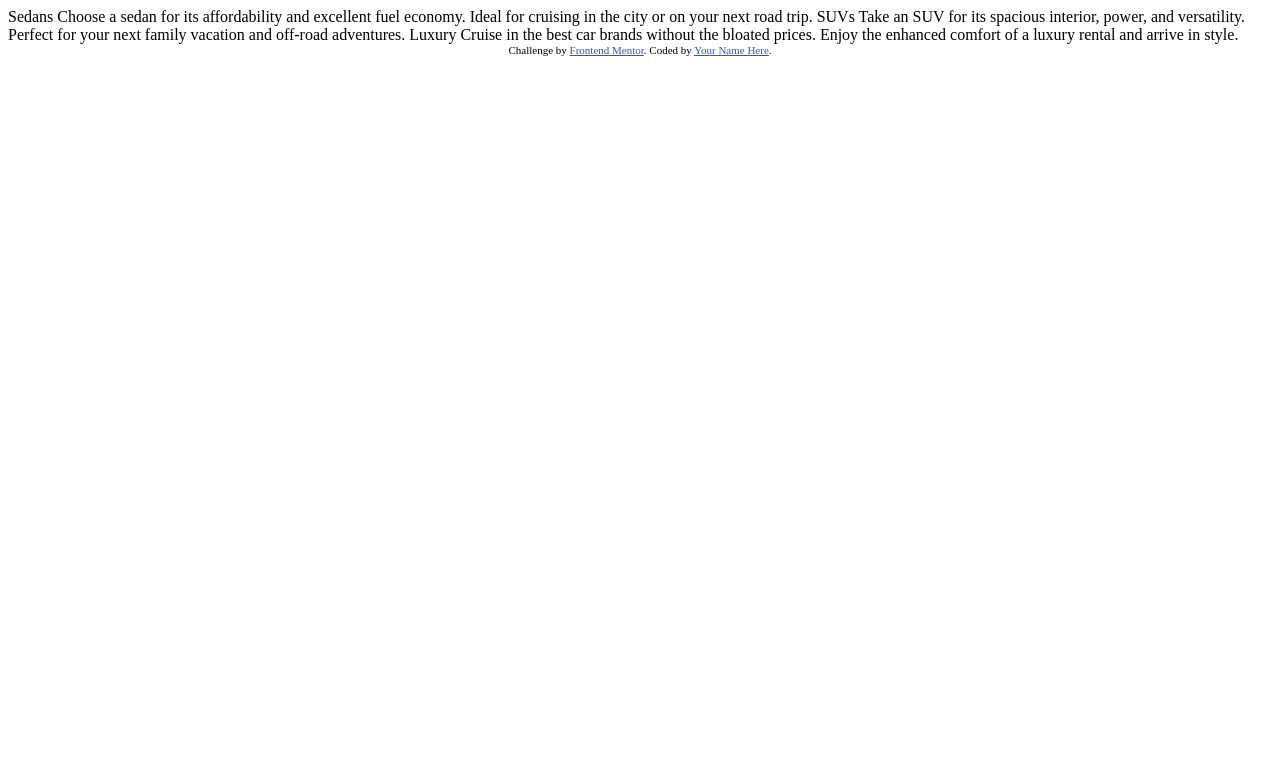
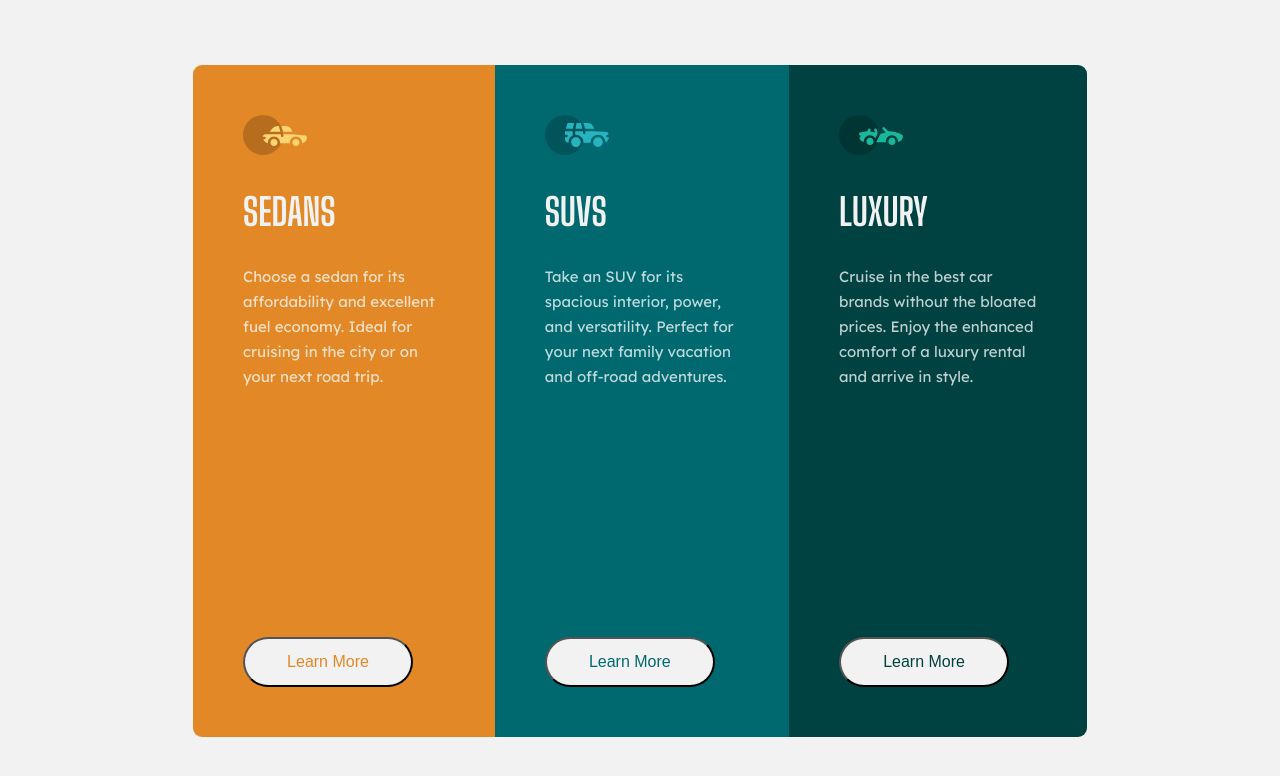
Before and after one commit to osiriscity/FrontendMentor-tree-column, a plain HTML site: page index.html in a window 1280 px wide. Drawn offline with Linux system fonts and the light colour scheme.

Commit message:
First version. To be refactored.

```diff
--- /dev/null
+++ b/assets/_colors.scss
@@ -0,0 +1,6 @@
+$neutral-light-gray: hsl(0, 0%, 95%);
+$neutral-transparent-white: hsla(0, 0%, 100%, 0.75);
+
+$bright-orange: hsl(31, 77%, 52%);
+$dark-cyan: hsl(184, 100%, 22%);
+$very-dark-cyan: hsl(179, 100%, 13%);
--- /dev/null
+++ b/assets/style.scss
@@ -0,0 +1,143 @@
+@use 'colors';
+
+@import url('https://fonts.googleapis.com/css2?family=Lexend+Deca&display=swap');
+@import url('https://fonts.googleapis.com/css2?family=Big+Shoulders+Display:wght@700&display=swap');
+
+*{
+    padding: 0;
+    margin: 0;
+}
+html, body{
+    height: 100%;
+    width: 100%;
+}
+body{
+    background-color: colors.$neutral-light-gray;
+    color: colors.$neutral-transparent-white;
+    font-size: 15px;
+    box-sizing: border-box;
+    .container{
+        display: grid;
+        grid-template-rows: 1fr, 1fr, 1fr;
+        grid-template-columns: 1fr, 1fr, 1fr;
+        background-color: colors.$neutral-light-gray;
+        border: 1px solid colors.$neutral-light-gray;
+        border-radius: 10px;
+        overflow: hidden;
+        min-height: 100%;
+        h2{
+            font-family: 'Big Shoulders Display', cursive;
+            margin: 30px 0;
+            text-transform: uppercase;
+            font-size: 2.5em;
+            color: colors.$neutral-light-gray;
+        }
+        p{
+            font-family: 'Lexend Deca', sans-serif;
+            line-height: 25px;
+        }
+        article{
+            position: relative;
+            padding: 50px;
+            .btn{
+                height: 50px;
+                width: 170px;
+                border-radius: 30px;
+                cursor: pointer;
+                background-color: colors.$neutral-light-gray;
+                font-size: 16px;
+                a{
+                    text-decoration: none;
+                }
+            }
+        }
+        .sedans{
+            background-color: colors.$bright-orange;
+            .btn{
+                &:hover{
+                    background-color: colors.$bright-orange;
+                    border: 2px solid colors.$neutral-light-gray;
+                    a{
+                        color: colors.$neutral-light-gray;
+                    }
+                }
+                a{
+                    color: colors.$bright-orange;
+                }
+            }
+
+        }
+        .suvs{
+            background-color: colors.$dark-cyan;
+            .btn{
+                &:hover{
+                    background-color: colors.$dark-cyan;
+                    border: 2px solid colors.$neutral-light-gray;
+                    a{
+                        color: colors.$neutral-light-gray;
+                    }
+                }
+                a{
+                    color: colors.$dark-cyan;
+                }
+            }
+        }
+        .luxury{
+            background-color: colors.$very-dark-cyan;
+            .btn{
+                &:hover{
+                    background-color: colors.$very-dark-cyan;
+                    border: 2px solid colors.$neutral-light-gray;
+                    a{
+                        color: colors.$neutral-light-gray;
+                    }
+                }
+                a{
+                    color: colors.$very-dark-cyan;
+                }
+            }
+        }
+    }
+}
+
+
+@media screen and (min-width:0px) and (max-width:500px){
+    body{
+        .container{
+            margin: 20% 4%;
+            .sedans{
+                grid-row-start: 1;
+            }
+            .suvs{
+                grid-row-start: 2;
+            }
+            .luxury{
+                grid-row-start: 3;
+            }
+            p{
+                margin-bottom: 35px;
+            }
+        }
+    }
+}
+@media screen and (min-width:501px){
+    body{
+        padding: 5% 15%;
+        .sedans{
+            grid-column-start: 1;
+        }
+        .suvs{
+            grid-column-start: 2;
+        }
+        .luxury{
+            grid-column-start: 3;
+        }
+        article{
+            position: relative;
+        }
+        .btn{
+            position: absolute;
+            bottom: 50px;
+        }
+    }
+}
--- a/index.html
+++ b/index.html
@@ -2,35 +2,41 @@
 <html lang="en">
 <head>
   <meta charset="UTF-8">
-  <meta name="viewport" content="width=device-width, initial-scale=1.0"> <!-- displays site properly based on user's device -->
+  <meta name="viewport" content="width=device-width, initial-scale=1.0">
 
   <link rel="icon" type="image/png" sizes="32x32" href="./images/favicon-32x32.png">
+  <link rel="stylesheet" href="./assets/style.css">
 
   <title>Frontend Mentor | 3-column preview card component</title>
+</head>
+  <body>
+    <main class="container">
+      <article class="sedans">
+        <img src="./images/icon-sedans.svg" alt="Sedan's logo" class="sedans__logo">
+        <h2 class="sedans__title">Sedans</h2>
+        <p class="sedans__p1">
+          Choose a sedan for its affordability and excellent fuel economy. Ideal for cruising in the city or on your next road trip.
+        </p>
+        <button class="btn"><a href="#" title="Go to Sedans" target="_blank">Learn More</a></button>
+      </article>
 
-  <!-- Feel free to remove these styles or customise in your own stylesheet 👍 -->
-  <style>
-    .attribution { font-size: 11px; text-align: center; }
-    .attribution a { color: hsl(228, 45%, 44%); }
-  </style>
-</head>
-<body>
+      <article class="suvs">
+        <img src="./images/icon-suvs.svg" alt="Suvs's logo" class="suvs__logo">
+        <h2 class="suvs__title">SUVs</h2>
+        <p class="suvs__p1">
+          Take an SUV for its spacious interior, power, and versatility. Perfect for your next family vacation and off-road adventures.
+        </p>
+        <button class="btn"><a href="#" title="Go to Suvs" target="_blank">Learn More</a></button>
+      </article>
 
-  Sedans
-  Choose a sedan for its affordability and excellent fuel economy. Ideal for cruising in the city
-  or on your next road trip.
-
-  SUVs
-  Take an SUV for its spacious interior, power, and versatility. Perfect for your next family vacation
-  and off-road adventures.
-
-  Luxury
-  Cruise in the best car brands without the bloated prices. Enjoy the enhanced comfort of a luxury
-  rental and arrive in style.
-
-  <div class="attribution">
-    Challenge by <a href="https://www.frontendmentor.io?ref=challenge" target="_blank">Frontend Mentor</a>.
-    Coded by <a href="#">Your Name Here</a>.
-  </div>
-</body>
+      <article class="luxury">
+        <img src="./images/icon-luxury.svg" alt="Luxury's logo" class="luxury__logo">
+        <h2 class="luxury__title">Luxury</h2>
+        <p class="luxury__p1">
+          Cruise in the best car brands without the bloated prices. Enjoy the enhanced comfort of a luxury rental and arrive in style.
+        </p>
+        <button class="btn"><a href="#" title="Go to Luxury" target="_blank">Learn More</a></button>
+      </article>
+    </main>
+  </body>
 </html>
```
Also changed, not shown: assets/style.css (added), 1 other file.
